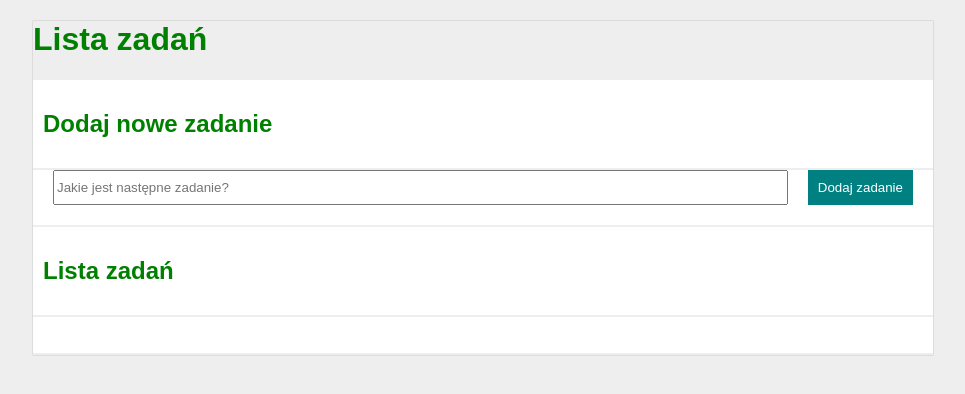
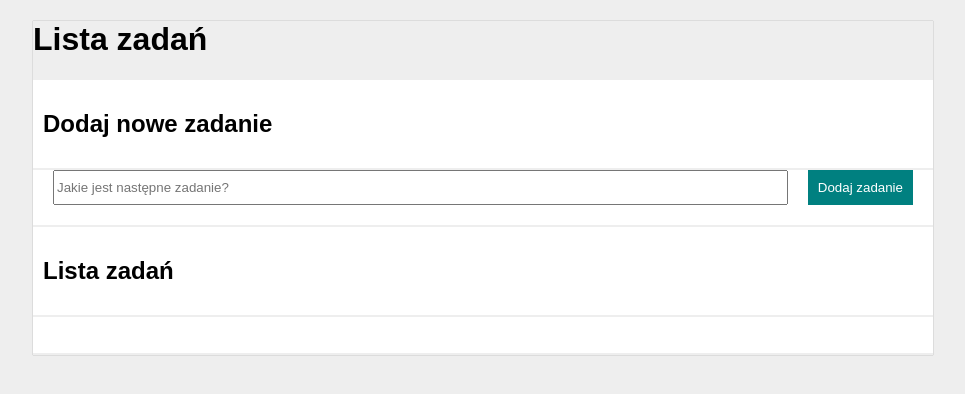
Before and after one commit to Jernejdamian/To-Do-ListM11, a React (Create React App) app: page / in a window 1280 px wide. Shown: the top 394 px of the page, without its empty margins (157-1122 px from the left). Built offline with nearby package versions, Linux system fonts and the light colour scheme.

Commit message:
deleted color font in body

```diff
--- a/src/index.css
+++ b/src/index.css
@@ -9,5 +9,4 @@ html{
       background-color: #eee;
       word-break: break-word;
       font-family: 'Montserrat', sans-serif;
-      color: #008000;
   }
```
